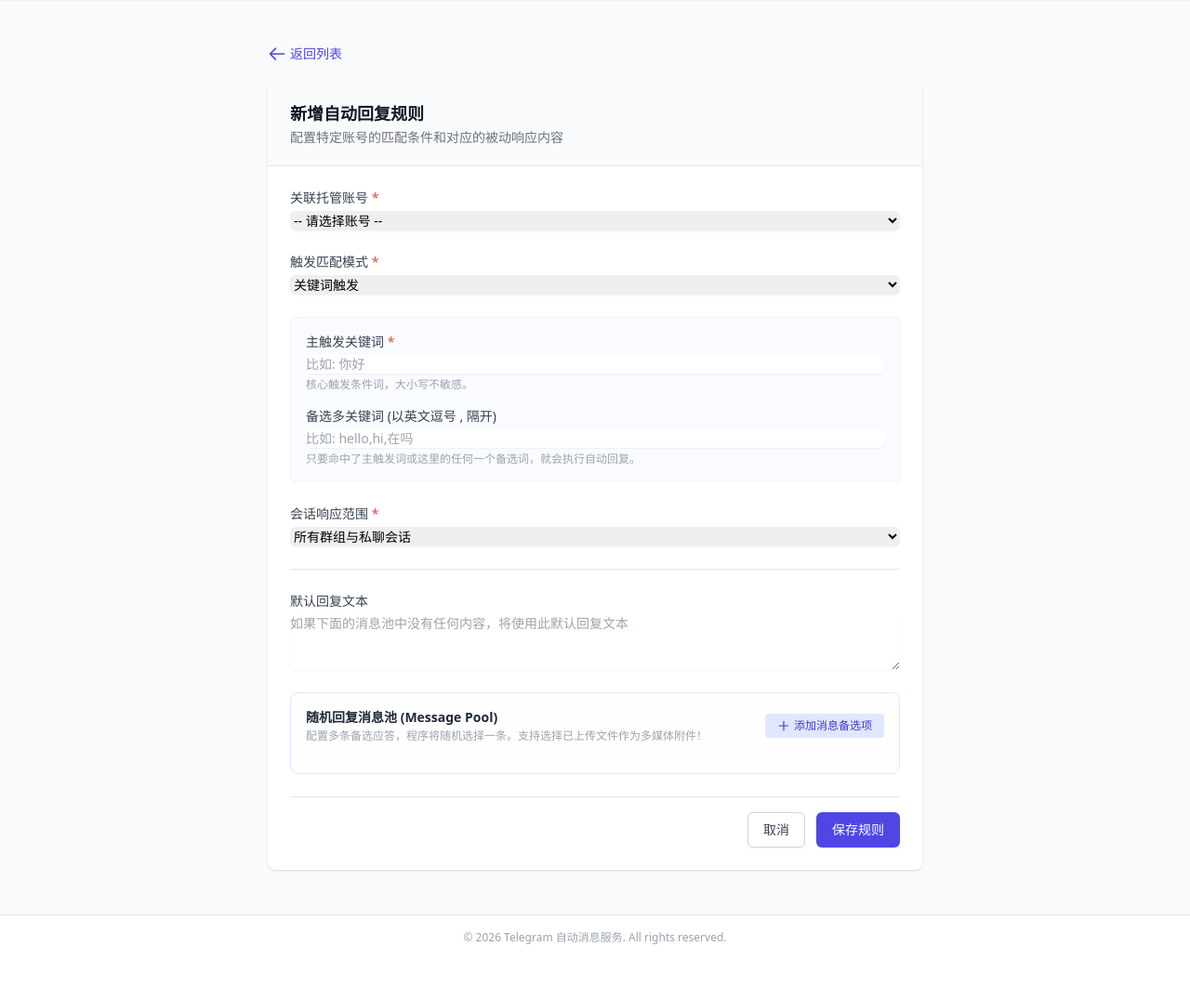
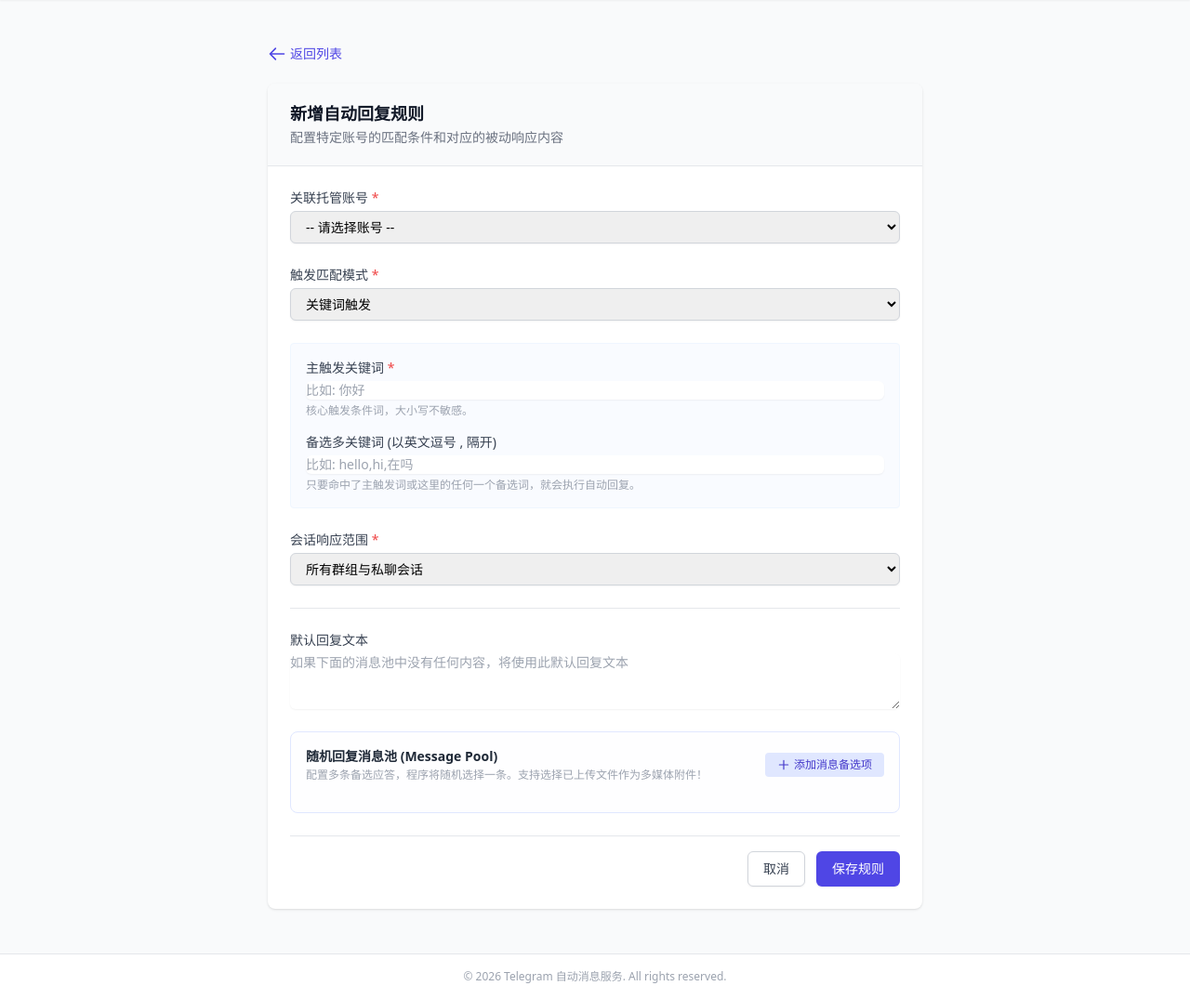
Before and after one commit to dunea/telegram-auto-message-server, a Python web app: template templates/auto_reply/form.html in a window 1280 px wide. Shown: the part 65-1140 px from the top of the page at 93% size. Before the commit the page ends 1081 px from the top, so only its background shows below. Run offline with Jinja, Linux system fonts and the light colour scheme; the template is opened without the code that fills it, so the values that code supplies are empty; some libraries are stand-ins or nearby versions.

Commit message:
fix: add px-3 py-1.5 border to auto-reply form selects, fix rounded->rounded-md

```diff
--- a/templates/auto_reply/form.html
+++ b/templates/auto_reply/form.html
@@ -27,8 +27,8 @@
             <!-- 托管账号 -->
             <div>
                 <label for="account_id" class="block text-sm font-medium text-gray-700">关联托管账号 <span class="text-red-500">*</span></label>
-                <select id="account_id" name="account_id" required
-                        class="mt-1 block w-full rounded-md border-gray-300 shadow-sm focus:border-indigo-500 focus:ring-indigo-500 sm:text-sm"
+                 <select id="account_id" name="account_id" required
+                         class="mt-1 block w-full rounded-md border-gray-300 shadow-sm focus:border-indigo-500 focus:ring-indigo-500 sm:text-sm px-3 py-1.5 border"
                         {% if rule %}disabled class="bg-gray-100"{% endif %}>
                     <option value="">-- 请选择账号 --</option>
                     {% for acc in accounts %}
@@ -46,8 +46,8 @@
             <!-- 触发模式 -->
             <div>
                 <label for="trigger_mode" class="block text-sm font-medium text-gray-700">触发匹配模式 <span class="text-red-500">*</span></label>
-                <select id="trigger_mode" name="trigger_mode" onchange="toggleTriggerFields()" required
-                        class="mt-1 block w-full rounded-md border-gray-300 shadow-sm focus:border-indigo-500 focus:ring-indigo-500 sm:text-sm">
+                 <select id="trigger_mode" name="trigger_mode" onchange="toggleTriggerFields()" required
+                         class="mt-1 block w-full rounded-md border-gray-300 shadow-sm focus:border-indigo-500 focus:ring-indigo-500 sm:text-sm px-3 py-1.5 border">
                     <option value="keyword" {% if rule and rule.trigger_mode == "keyword" %}selected{% endif %}>关键词触发</option>
                     <option value="all" {% if rule and rule.trigger_mode == "all" %}selected{% endif %}>全匹配触发 (所有接收到的消息都回复)</option>
                 </select>
@@ -76,8 +76,8 @@
             <!-- 会话范围 -->
             <div>
                 <label for="scope_mode" class="block text-sm font-medium text-gray-700">会话响应范围 <span class="text-red-500">*</span></label>
-                <select id="scope_mode" name="scope_mode" onchange="toggleScopeFields()" required
-                        class="mt-1 block w-full rounded-md border-gray-300 shadow-sm focus:border-indigo-500 focus:ring-indigo-500 sm:text-sm">
+                 <select id="scope_mode" name="scope_mode" onchange="toggleScopeFields()" required
+                         class="mt-1 block w-full rounded-md border-gray-300 shadow-sm focus:border-indigo-500 focus:ring-indigo-500 sm:text-sm px-3 py-1.5 border">
                     <option value="all" {% if rule and rule.scope_mode == "all" %}selected{% endif %}>所有群组与私聊会话</option>
                     <option value="specific" {% if rule and rule.scope_mode == "specific" %}selected{% endif %}>仅指定私聊/群组会话 ID</option>
                 </select>
@@ -133,7 +133,7 @@
                                 </div>
                                 <div>
                                     <label class="block text-sm font-medium text-gray-700">媒体文件附件 (可选)</label>
-                                    <select name="reply_messages_file_id" class="mt-1 block w-full rounded border-gray-300 shadow-sm focus:border-indigo-500 focus:ring-indigo-500 sm:text-sm">
+                                     <select name="reply_messages_file_id" class="mt-1 block w-full rounded-md border-gray-300 shadow-sm focus:border-indigo-500 focus:ring-indigo-500 sm:text-sm px-3 py-1.5 border">
                                         <option value="">-- 无附件 --</option>
                                         {% for file in files %}
                                         <option value="{{ file.id }}" {% if selected_file_id|string == file.id|string %}selected{% endif %}>
@@ -204,7 +204,7 @@ function addMessageItem() {
         </div>
         <div>
             <label class="block text-sm font-medium text-gray-700">媒体文件附件 (可选)</label>
-            <select name="reply_messages_file_id" class="mt-1 block w-full rounded border-gray-300 shadow-sm focus:border-indigo-500 focus:ring-indigo-500 sm:text-sm">
+             <select name="reply_messages_file_id" class="mt-1 block w-full rounded-md border-gray-300 shadow-sm focus:border-indigo-500 focus:ring-indigo-500 sm:text-sm px-3 py-1.5 border">
                 <option value="">-- 无附件 --</option>
                 {% for file in files %}
                 <option value="{{ file.id }}">${escapeHtml("{{ file.local_path }}")} (ID: {{ file.id }})</option>
```
